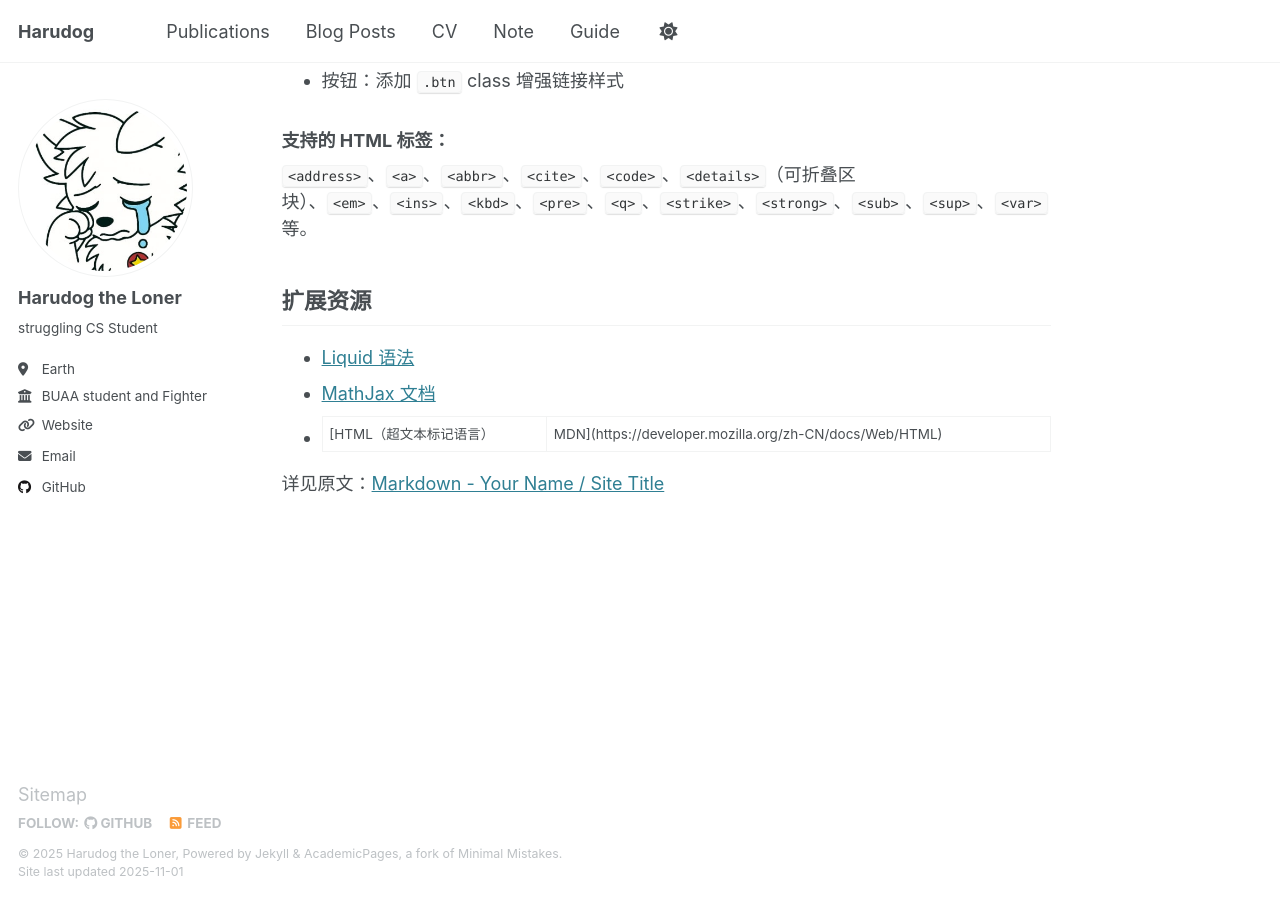
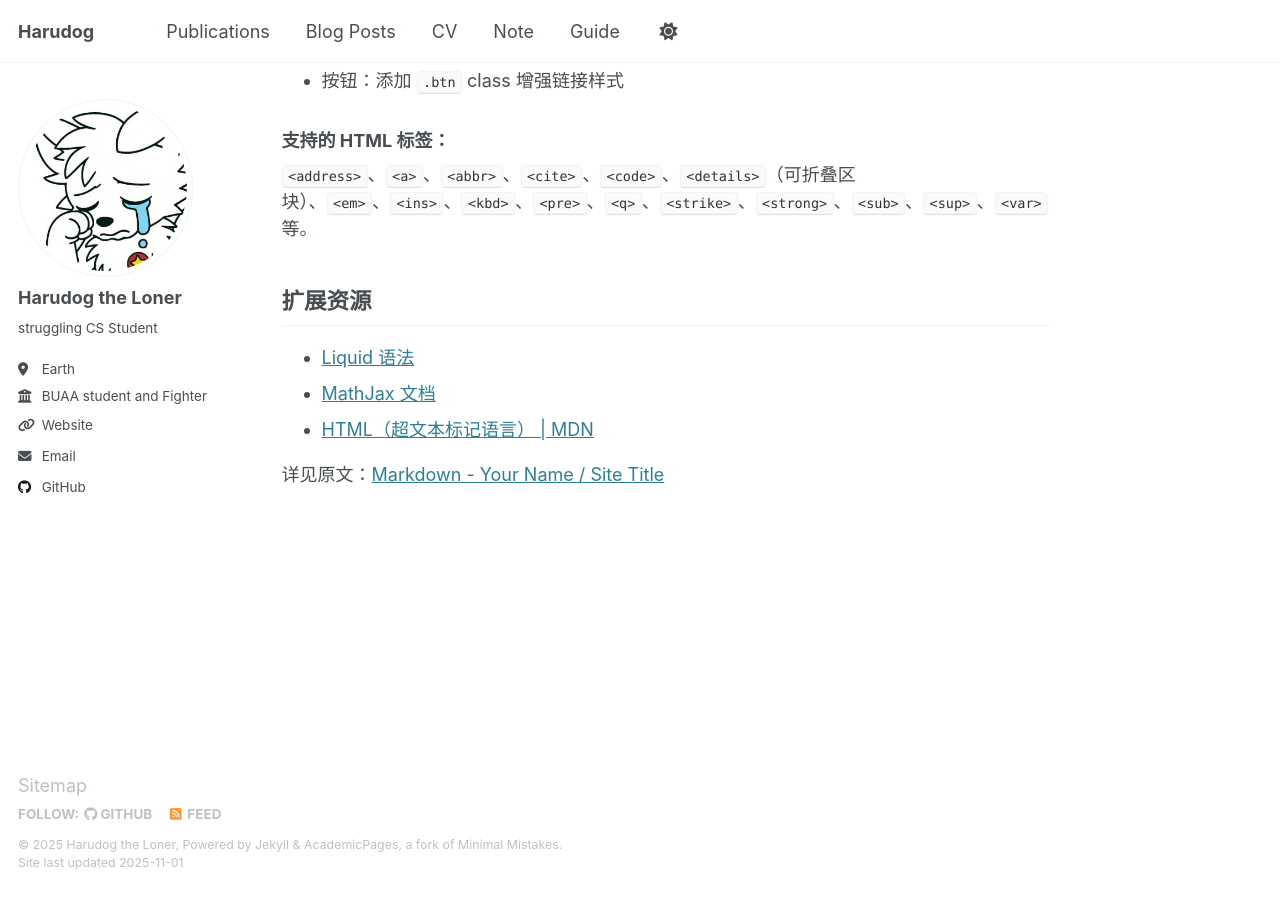
Before and after one commit to HarudogMyLand/HarudogMyLand.github.io, a Jekyll site: the page built from _pages/markdown.md, in a window 1280 px wide and 900 px high, scrolled down 1597 px. Built offline with Jekyll 4.4.1, drawn with Linux system fonts in a browser that asks for light colours; emoji names are drawn with the system emoji font.

Commit message:
Update markdown.md

```diff
--- a/_pages/markdown.md
+++ b/_pages/markdown.md
@@ -59,6 +59,6 @@ redirect_from:
 
 - [Liquid 语法](https://shopify.github.io/liquid/tags/control-flow/)
 - [MathJax 文档](https://docs.mathjax.org/en/latest/)
-- [HTML（超文本标记语言） | MDN](https://developer.mozilla.org/zh-CN/docs/Web/HTML)
+- [HTML（超文本标记语言） \| MDN](https://developer.mozilla.org/zh-CN/docs/Web/HTML)
 
 详见原文：[Markdown - Your Name / Site Title](https://academicpages.github.io/markdown/)
```
